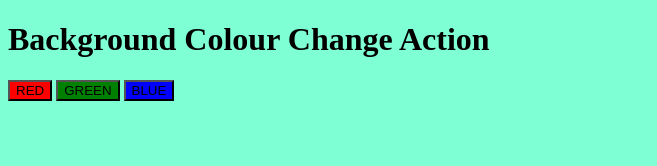
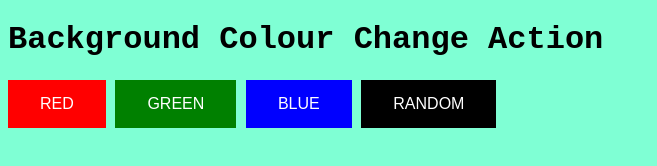
Before and after one commit to lukechant/background-project, a plain HTML site: page index.html in a window 1280 px wide. Shown: the whole page, without its empty margins (0-657 px from the left). Drawn offline with Linux system fonts and the light colour scheme.

Commit message:
add random colour generator

```diff
--- a/app.js
+++ b/app.js
@@ -1,3 +1,9 @@
+// let colour = getElementById(colour);
+
+// document.getElementById(colour).onclick = function background() {
+//     document.body.style.backgroundColor = colour;
+// }
+
 document.getElementById('red').onclick = function redBackground() {
         document.body.style.backgroundColor = 'red';
 }
@@ -9,3 +15,9 @@ document.getElementById('green').onclick = function greenBackground() {
 document.getElementById('blue').onclick = function blueBackground() {
     document.body.style.backgroundColor = 'blue';
 }
+
+
+
+document.getElementById('random').onclick = function randomBackground() {
+    document.body.style.backgroundColor = 'rgb(' + (Math.floor(Math.random() * 256)) + ',' + (Math.floor(Math.random() * 256)) + ',' + (Math.floor(Math.random() * 256)) + ')';
+};
--- a/index.html
+++ b/index.html
@@ -12,7 +12,7 @@
     <button id="red">RED</button>
     <button id="green">GREEN</button>
     <button id="blue">BLUE</button>
-
+    <button id="random">RANDOM</button>
     <script src="app.js"></script>
 </body>
 </html>
--- a/styles.css
+++ b/styles.css
@@ -1,5 +1,6 @@
 body {
     background-color: aquamarine;
+    font-family:'Courier New', Courier, monospace;
 }
 
 #red {
@@ -13,3 +14,16 @@ body {
 #blue {
     background-color: blue;
 }
+
+#random {
+    background-color: black;
+}
+
+button {
+border: none;
+  color: white;
+  padding: 15px 32px;
+  text-align: center;
+  text-decoration: none;
+  font-size: 16px;
+}
```
